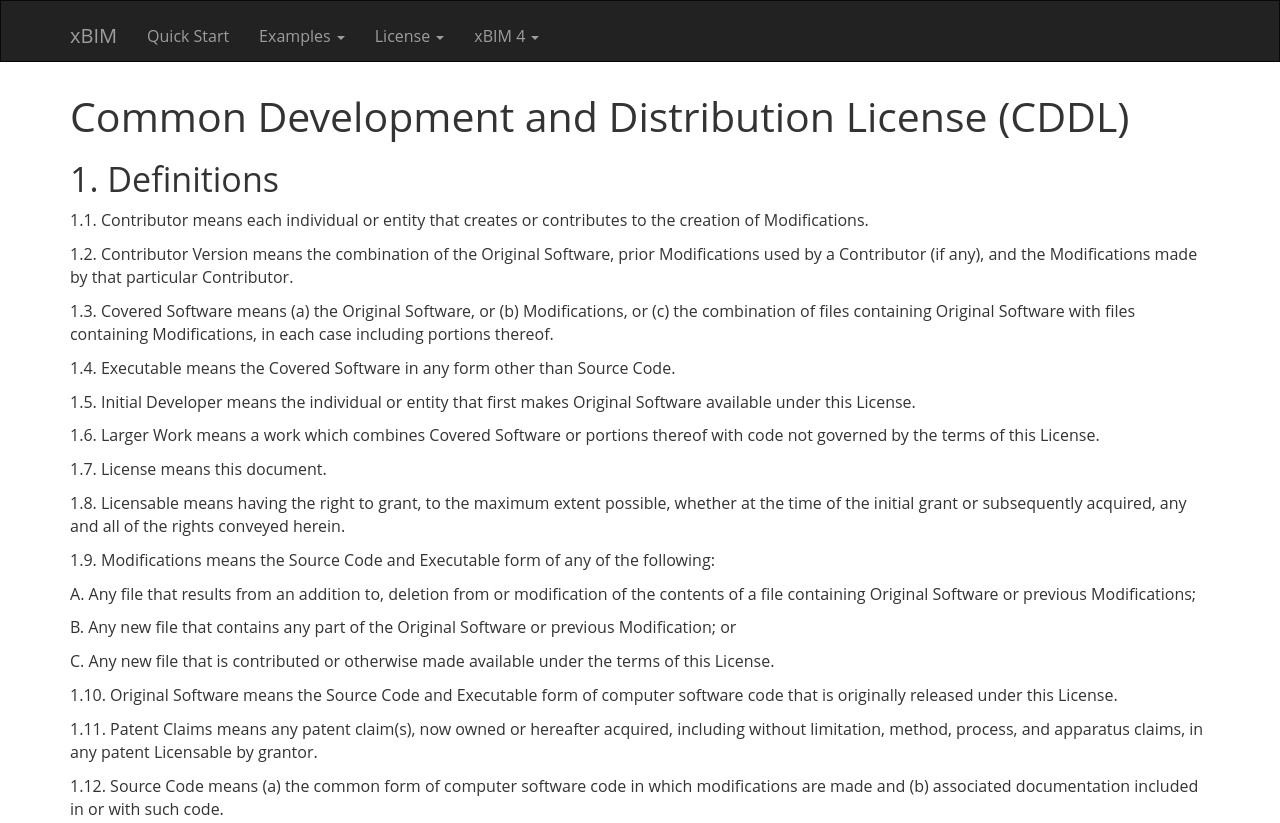
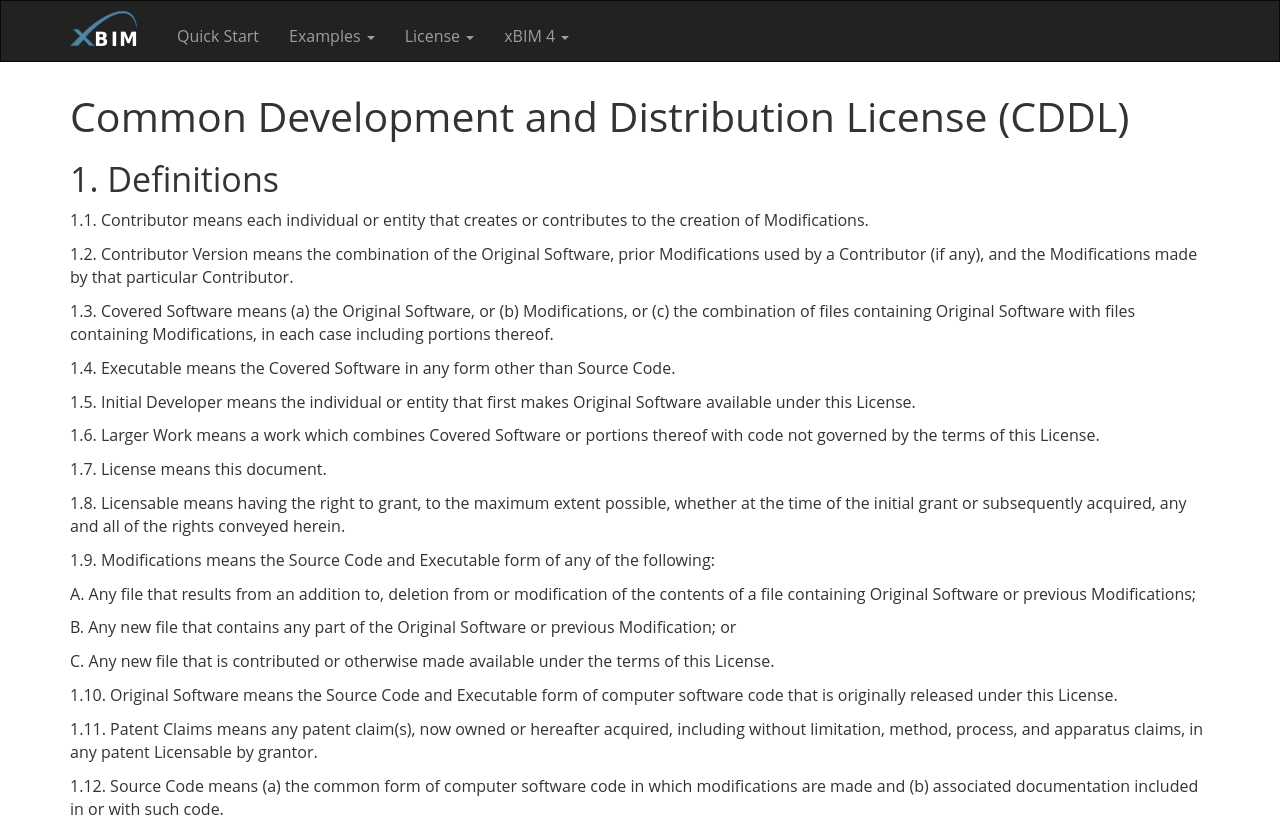
Before and after one commit to xBimTeam/xbimteam.github.io, a plain HTML site: page license/license.html in a window 1280 px wide. Shown: the top 823 px of the page. Drawn offline with Linux system fonts and the light colour scheme.

Commit message:
xBIM Logo added.

```diff
--- a/css/site.css
+++ b/css/site.css
@@ -81,3 +81,11 @@ body {
 .brand{
     margin: 0 10px;
 }
+
+.navbar-brand{
+    padding-right: 25px;
+    padding-top: 0;
+    padding-bottom: 0;
+    padding-left: 15px;
+    position: relative;
+}
--- a/license/license.html
+++ b/license/license.html
@@ -40,7 +40,7 @@
             <span class="icon-bar"></span>
             <span class="icon-bar"></span>
           </button>
-          <a class="navbar-brand" href="../index.html">xBIM</a>
+          <a class="navbar-brand" href="../index.html"><img alt="logo" src="../img/logos/xbim_white_h35.png"/></a>
         </div>
         <div id="navbar" class="collapse navbar-collapse">
 
```
Also changed, not shown: examples/basic-model-operations.html (+1 -1 lines), examples/change-log-creation.html (+1 -1 lines), examples/creating-wexbim-file.html (+1 -1 lines), examples/federating-models.html (+1 -1 lines), examples/insert-copy-function.html (+1 -1 lines), examples/proper-wall-in-3d.html (+1 -1 lines), examples/step-to-xml-and-back-again.html (+1 -1 lines), index.html (+1 -1 lines), license/third-party-licenses.html (+1 -1 lines), quick-start.html (+1 -1 lines), xbim-4/fast-upgrade-track.html (+1 -1 lines), xbim-4/xbim-4-release-notes.html (+1 -1 lines), img/logos/xbim_white_h35.png (added), img/logos/xbim_white_h50.png (added).
